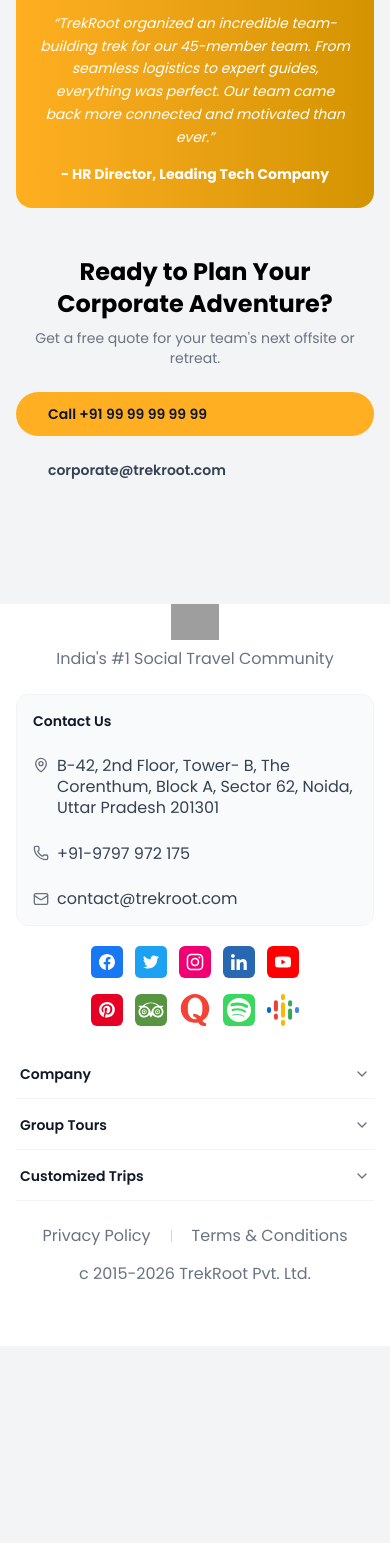
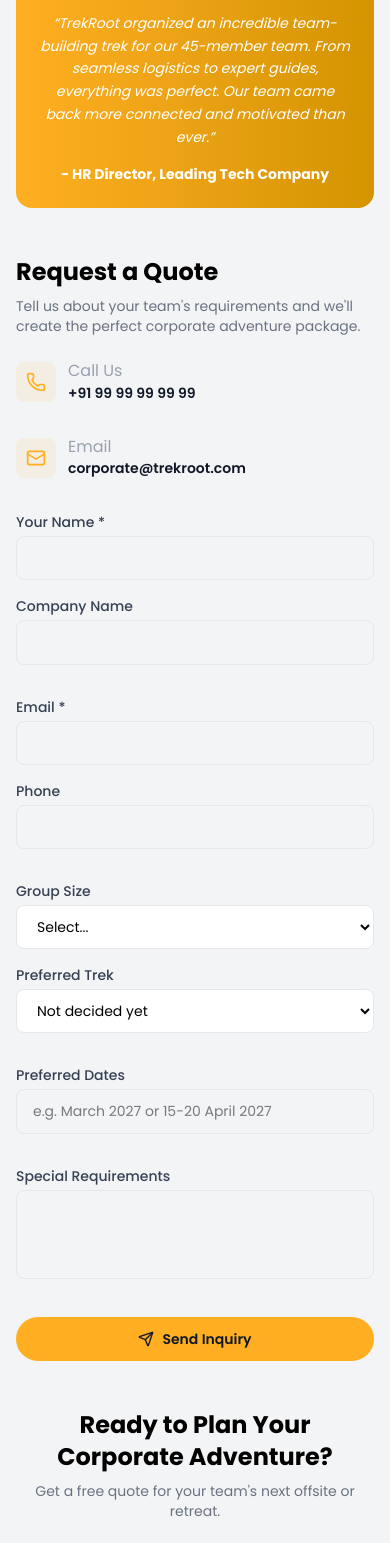
Before and after one commit to anilrana004/it, a Next.js app: page /corporate in a window 390 px wide. Shown: the part 4653-6196 px from the top of the page. Before the commit the page ends 5999 px from the top, so only its background shows below. Built offline with nearby package versions, Linux system fonts and the light colour scheme; grey boxes are pictures that could not be loaded.

Commit message:
Fix pages: replace non-existent trek refs with real data, add corporate inquiry form, add desktop-only banner image for Kedarkantha, replace img with CSS background-image in Banners

```diff
--- a/src/app/corporate/page.tsx
+++ b/src/app/corporate/page.tsx
@@ -1,5 +1,8 @@
+'use client';
+
 import Link from 'next/link';
-import { Building2, Users, Heart, Briefcase, Star, ArrowRight, CheckCircle2, MapPin, Clock } from 'lucide-react';
+import { Building2, Users, Heart, Briefcase, Star, ArrowRight, CheckCircle2, MapPin, Clock, Phone, Mail, Send } from 'lucide-react';
+import { useState, FormEvent } from 'react';
 
 const corpPkgs = [
   { name: 'Kedarkantha Winter Trek', loc: 'Uttarakhand', dur: '5D/4N', price: 6999, capacity: '10-50 pax', img: 'https://res.cloudinary.com/trekroot/image/fetch/f_auto,q_auto,w_600,h_400,c_fill,g_auto/', href: '/treks/kedarkantha', badge: 'Best for Teams' },
@@ -11,6 +14,30 @@ const corpPkgs = [
 ];
 
 export default function CorporatePage() {
+  const [form, setForm] = useState({ name: '', email: '', phone: '', company: '', groupSize: '', preferredTrek: '', date: '', message: '' });
+  const [submitted, setSubmitted] = useState(false);
+  const [sending, setSending] = useState(false);
+
+  const handleSubmit = async (e: FormEvent) => {
+    e.preventDefault();
+    setSending(true);
+    try {
+      const res = await fetch('/api/contacts', {
+        method: 'POST',
+        headers: { 'Content-Type': 'application/json' },
+        body: JSON.stringify({
+          name: `${form.name} (${form.company}, ${form.groupSize} pax)`,
+          email: form.email,
+          phone: form.phone,
+          message: `Trek: ${form.preferredTrek || 'Not specified'}\nPreferred Dates: ${form.date || 'Not specified'}\nMessage: ${form.message}`,
+        }),
+      });
+      if (res.ok) setSubmitted(true);
+    } finally {
+      setSending(false);
+    }
+  };
+
   return (
     <div className="pt-24 lg:pt-28 pb-12 lg:pb-20">
       {/* Hero */}
@@ -131,6 +158,95 @@ export default function CorporatePage() {
           </div>
         </div>
 
+        {/* Inquiry Form */}
+        <div className="mb-12 lg:mb-20" id="inquiry">
+          <div className="grid grid-cols-1 lg:grid-cols-5 gap-8 lg:gap-12">
+            <div className="lg:col-span-2">
+              <h2 className="font-[family-name:var(--font-heading)] text-2xl lg:text-3xl font-bold text-[#000000] mb-2">Request a Quote</h2>
+              <p className="text-gray-500 text-sm mb-6">Tell us about your team&apos;s requirements and we&apos;ll create the perfect corporate adventure package.</p>
+              <div className="space-y-4">
+                {[
+                  { icon: Phone, l: 'Call Us', v: '+91 99 99 99 99 99', h: 'tel:+919999999999' },
+                  { icon: Mail, l: 'Email', v: 'corporate@trekroot.com', h: 'mailto:corporate@trekroot.com' },
+                ].map(item => (
+                  <div key={item.l} className="flex items-center gap-3">
+                    <div className="w-10 h-10 bg-[#ffaf21]/10 rounded-lg flex items-center justify-center shrink-0"><item.icon className="w-5 h-5 text-[#ffaf21]" /></div>
+                    <div><p className="text-xs text-gray-400">{item.l}</p><a href={item.h} className="font-semibold text-sm text-gray-900 hover:text-[#ffaf21] transition-colors">{item.v}</a></div>
+                  </div>
+                ))}
+              </div>
+            </div>
+            <div className="lg:col-span-3">
+              {submitted ? (
+                <div className="bg-green-50 border border-green-200 rounded-2xl p-8 text-center">
+                  <CheckCircle2 className="w-12 h-12 text-green-500 mx-auto mb-3" />
+                  <h3 className="font-bold text-lg text-green-800 mb-1">Thank You!</h3>
+                  <p className="text-sm text-green-600">Your inquiry has been received. Our corporate team will reach out within 24 hours.</p>
+                </div>
+              ) : (
+                <form onSubmit={handleSubmit} className="space-y-4">
+                  <div className="grid grid-cols-1 sm:grid-cols-2 gap-4">
+                    <div>
+                      <label className="block text-sm font-medium text-gray-700 mb-1">Your Name *</label>
+                      <input type="text" required value={form.name} onChange={e => setForm(f => ({ ...f, name: e.target.value }))}
+                        className="w-full px-4 py-2.5 rounded-lg border border-gray-200 focus:border-[#ffaf21] outline-none transition-all" />
+                    </div>
+                    <div>
+                      <label className="block text-sm font-medium text-gray-700 mb-1">Company Name</label>
+                      <input type="text" value={form.company} onChange={e => setForm(f => ({ ...f, company: e.target.value }))}
+                        className="w-full px-4 py-2.5 rounded-lg border border-gray-200 focus:border-[#ffaf21] outline-none transition-all" />
+                    </div>
+                  </div>
+                  <div className="grid grid-cols-1 sm:grid-cols-2 gap-4">
+                    <div>
+                      <label className="block text-sm font-medium text-gray-700 mb-1">Email *</label>
+                      <input type="email" required value={form.email} onChange={e => setForm(f => ({ ...f, email: e.target.value }))}
+                        className="w-full px-4 py-2.5 rounded-lg border border-gray-200 focus:border-[#ffaf21] outline-none transition-all" />
+                    </div>
+                    <div>
+                      <label className="block text-sm font-medium text-gray-700 mb-1">Phone</label>
+                      <input type="tel" value={form.phone} onChange={e => setForm(f => ({ ...f, phone: e.target.value }))}
+                        className="w-full px-4 py-2.5 rounded-lg border border-gray-200 focus:border-[#ffaf21] outline-none transition-all" />
+                    </div>
+                  </div>
+                  <div className="grid grid-cols-1 sm:grid-cols-2 gap-4">
+                    <div>
+                      <label className="block text-sm font-medium text-gray-700 mb-1">Group Size</label>
+                      <select value={form.groupSize} onChange={e => setForm(f => ({ ...f, groupSize: e.target.value }))}
+                        className="w-full px-4 py-2.5 rounded-lg border border-gray-200 focus:border-[#ffaf21] outline-none transition-all bg-white">
+                        <option value="">Select...</option>
+                        {['10-20', '21-40', '41-60', '61-80', '81-100', '100+'].map(s => <option key={s}>{s}</option>)}
+                      </select>
+                    </div>
+                    <div>
+                      <label className="block text-sm font-medium text-gray-700 mb-1">Preferred Trek</label>
+                      <select value={form.preferredTrek} onChange={e => setForm(f => ({ ...f, preferredTrek: e.target.value }))}
+                        className="w-full px-4 py-2.5 rounded-lg border border-gray-200 focus:border-[#ffaf21] outline-none transition-all bg-white">
+                        <option value="">Not decided yet</option>
+                        {corpPkgs.map(p => <option key={p.name}>{p.name}</option>)}
+                      </select>
+                    </div>
+                  </div>
+                  <div>
+                    <label className="block text-sm font-medium text-gray-700 mb-1">Preferred Dates</label>
+                    <input type="text" placeholder="e.g. March 2027 or 15-20 April 2027" value={form.date} onChange={e => setForm(f => ({ ...f, date: e.target.value }))}
+                      className="w-full px-4 py-2.5 rounded-lg border border-gray-200 focus:border-[#ffaf21] outline-none transition-all" />
+                  </div>
+                  <div>
+                    <label className="block text-sm font-medium text-gray-700 mb-1">Special Requirements</label>
+                    <textarea rows={3} value={form.message} onChange={e => setForm(f => ({ ...f, message: e.target.value }))}
+                      className="w-full px-4 py-2.5 rounded-lg border border-gray-200 focus:border-[#ffaf21] outline-none transition-all resize-none" />
+                  </div>
+                  <button type="submit" disabled={sending}
+                    className="w-full bg-[#ffaf21] hover:bg-[#d49400] disabled:bg-gray-300 text-gray-900 font-semibold px-6 py-3 rounded-full transition-all text-sm flex items-center justify-center gap-2">
+                    {sending ? 'Sending...' : <><Send className="w-4 h-4" /> Send Inquiry</>}
+                  </button>
+                </form>
+              )}
+            </div>
+          </div>
+        </div>
+
         {/* CTA */}
         <div className="text-center">
           <h2 className="font-[family-name:var(--font-heading)] text-2xl lg:text-3xl font-bold text-[#000000] mb-2">Ready to Plan Your Corporate Adventure?</h2>
--- a/src/app/domestic-tours/page.tsx
+++ b/src/app/domestic-tours/page.tsx
@@ -20,10 +20,10 @@ const pilgrimageYatra = [
 ];
 
 const backpackingGets = [
-  { name: 'Rishikesh Adventure', loc: 'Uttarakhand', dur: '3D/2N', price: 3999, diff: 'Easy', img: imgBase, href: '/treks' },
-  { name: 'Manali Escape', loc: 'Himachal', dur: '4D/3N', price: 5999, diff: 'Easy', img: imgBase, href: '/treks/hampta-pass' },
-  { name: 'Kasol & Parvati Valley', loc: 'Himachal', dur: '4D/3N', price: 4999, diff: 'Easy', img: imgBase, href: '/treks/kheerganga' },
-  { name: 'Spiti Valley Expedition', loc: 'Himachal', dur: '8D/7N', price: 15999, diff: 'Moderate', img: imgBase, href: '/treks/hampta-pass' },
+  { name: 'Dayara Bugyal Trek', loc: 'Uttarakhand', dur: '5D/4N', price: 6999, diff: 'Easy', img: imgBase, href: '/treks/dayara-bugyal' },
+  { name: 'Kuari Pass Trek', loc: 'Uttarakhand', dur: '6D/5N', price: 9999, diff: 'Moderate', img: imgBase, href: '/treks/kuari-pass' },
+  { name: 'Nag Tibba Trek', loc: 'Uttarakhand', dur: '2D/1N', price: 2499, diff: 'Easy', img: imgBase, href: '/treks/nag-tibba' },
+  { name: 'Har Ki Dun Trek', loc: 'Uttarakhand', dur: '6D/5N', price: 8999, diff: 'Moderate', img: imgBase, href: '/treks/har-ki-dun' },
 ];
 
 const howSteps = [
--- a/src/app/page.tsx
+++ b/src/app/page.tsx
@@ -44,7 +44,7 @@ const banners = {
   ],
   trek: [
     { src: 'https://res.cloudinary.com/trekroot/image/fetch/f_auto,q_80,w_1200,h_500,c_fill,g_auto/', href: '/treks', title: 'Trek the Himalayas', subtitle: 'Valley of Flowers · Kedarkantha · Hampta Pass · Chopta & 18+ more', badge: 'Himalayas', discount: 'View All Treks' },
-    { src: 'https://res.cloudinary.com/trekroot/image/fetch/f_auto,q_80,w_1200,h_500,c_fill,g_auto/', href: '/treks/kedarkantha', title: 'Kedarkantha — Winter Wonderland', subtitle: 'India\'s most popular winter trek with 360° Himalayan panoramas', badge: 'Winter Special', discount: '5D/4N' },
+    { src: 'https://res.cloudinary.com/trekroot/image/fetch/f_auto,q_80,w_1200,h_500,c_fill,g_auto/', desktopSrc: 'https://res.cloudinary.com/pg8uhzw0/image/upload/v1785399843/pexels-sanket-barik-2808574-7846473_efonvw.jpg', href: '/treks/kedarkantha', title: 'Kedarkantha — Winter Wonderland', subtitle: 'India\'s most popular winter trek with 360° Himalayan panoramas', badge: 'Winter Special', discount: '5D/4N' },
     { src: 'https://res.cloudinary.com/pg8uhzw0/image/upload/f_auto,q_auto,w_1200,h_500,c_fill,g_auto/v1785367489/pexels-unaizat97-8673607_anl07u.jpg', href: '/treks/valley-of-flowers', title: 'Valley of Flowers — Blooming Paradise', subtitle: 'UNESCO World Heritage — alpine meadows, rare flora, snow-capped vistas', badge: 'Monsoon Magic', discount: '6D/5N' },
   ],
   community: [
```
Also changed, not shown: src/app/honeymoon/page.tsx (+4 -4 lines), src/app/international-getaways/page.tsx (+7 -7 lines), src/components/Banners.tsx (+15 -2 lines).
